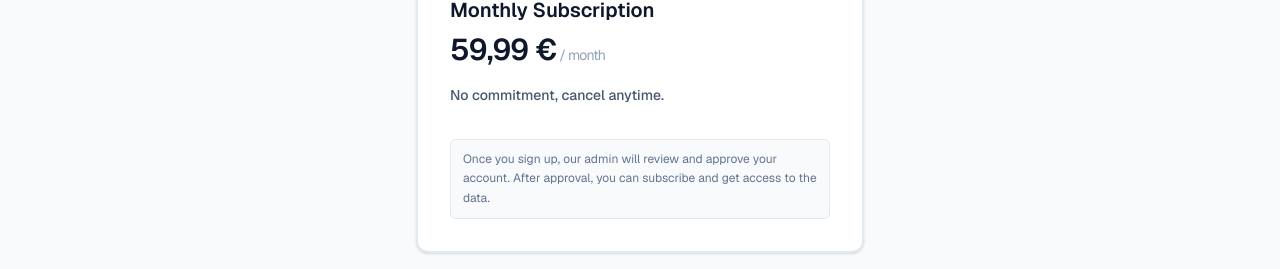
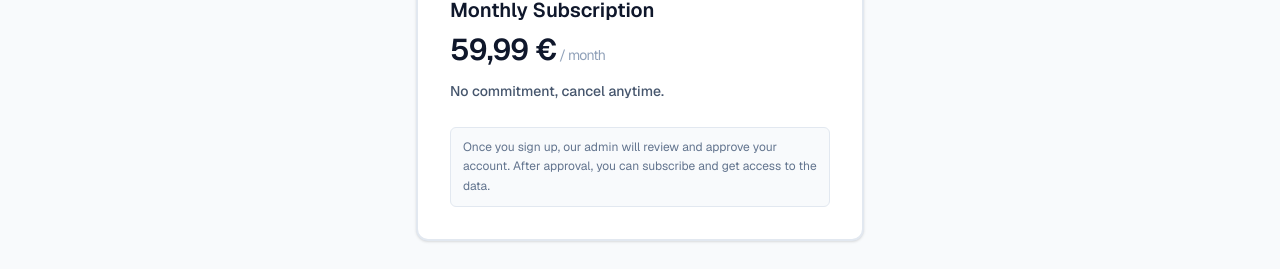
Before and after one commit to pumpselector/intelligence, a Next.js app: page /pricing in a window 1280 px wide. Shown: the part 287-556 px from the top of the page. Built offline with nearby package versions, Linux system fonts and the light colour scheme; no server answers.

Commit message:
Adjust spacing in PricingClient component

```diff
--- a/components/PricingClient.tsx
+++ b/components/PricingClient.tsx
@@ -169,11 +169,11 @@ export default function PricingClient({ canSubscribe = true }: { canSubscribe?:
               {formatEur(BASE_PRICE)}
               <span className="text-sm font-normal text-slate-400"> / month</span>
             </p>
-            <p className="mt-4 text-sm font-medium leading-relaxed text-slate-600">
+            <p className="mt-3 text-sm font-medium leading-relaxed text-slate-600">
               No commitment, cancel anytime.
             </p>
 
-            <div className="mt-8 flex min-h-[45px] flex-col justify-end">
+            <div className="mt-6 flex min-h-[45px] flex-col justify-end">
               {subscribingBlocked ? (
                 <ApprovalNote />
               ) : paypalEnabled ? (
```
